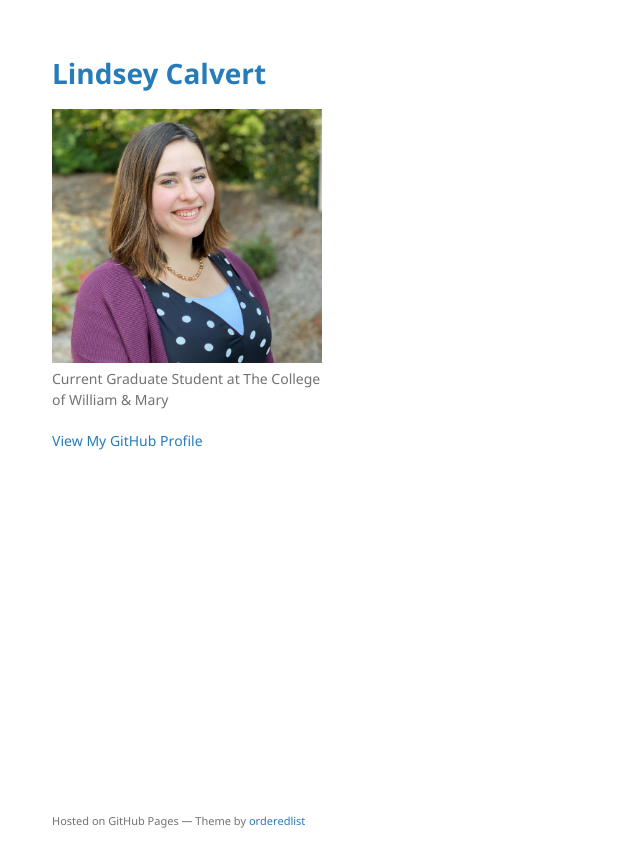
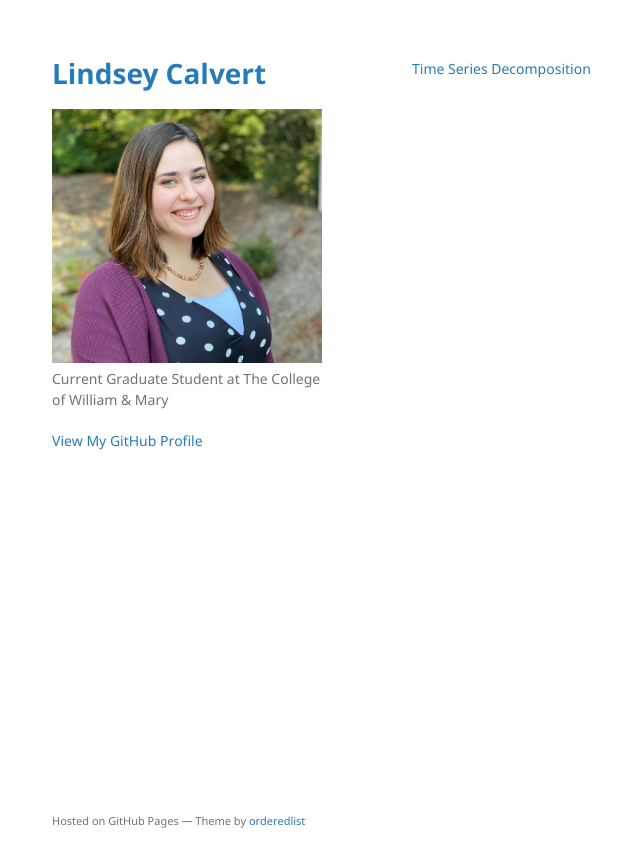
Before and after one commit to lindsey-calvert/lindsey-calvert.github.io, a Jekyll site: the page built from index.md, in a window 1280 px wide. Shown: the top 867 px of the page, without its empty margins (158-798 px from the left). Built offline with Jekyll 4.4.1, drawn with Linux system fonts in a browser that asks for light colours; our own code applies the rules of GitHub Pages for plain Markdown files.

Commit message:
Update index.md

```diff
--- a/index.md
+++ b/index.md
@@ -3,3 +3,5 @@ title: Lindsey Calvert
 description: Graduate student at The College of William & Mary
 logo: ![My Picture](/pics/Headshot.jpg)
 ---
+
+[Time Series Decomposition](another-page.md)
```
